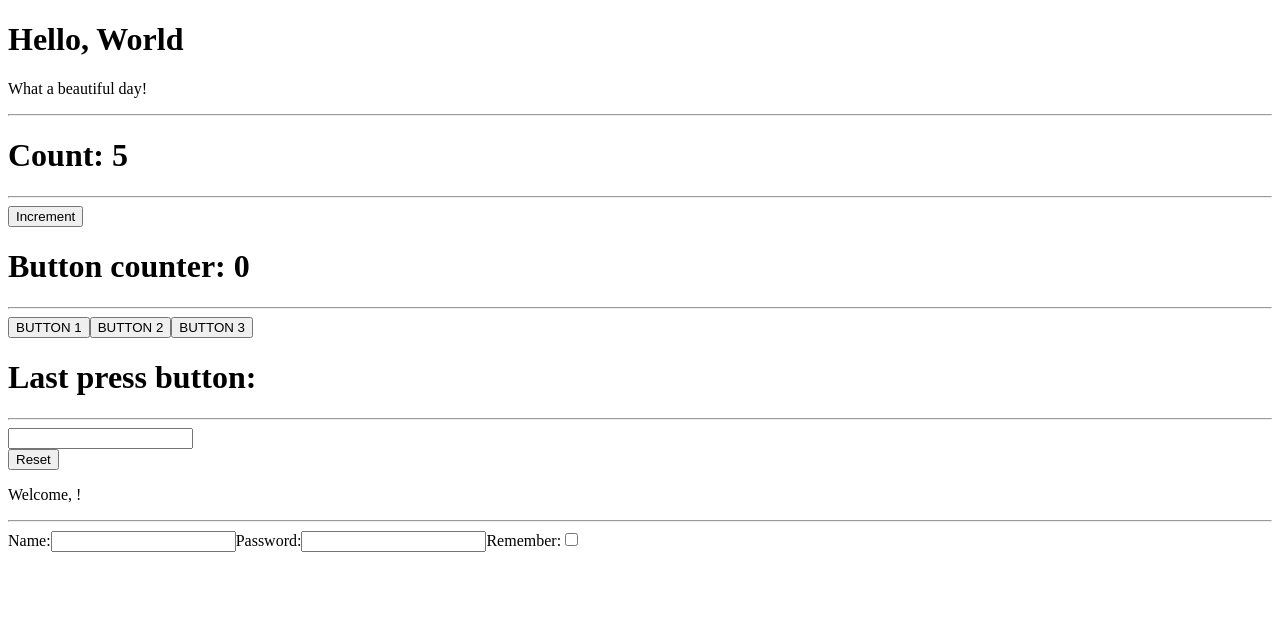
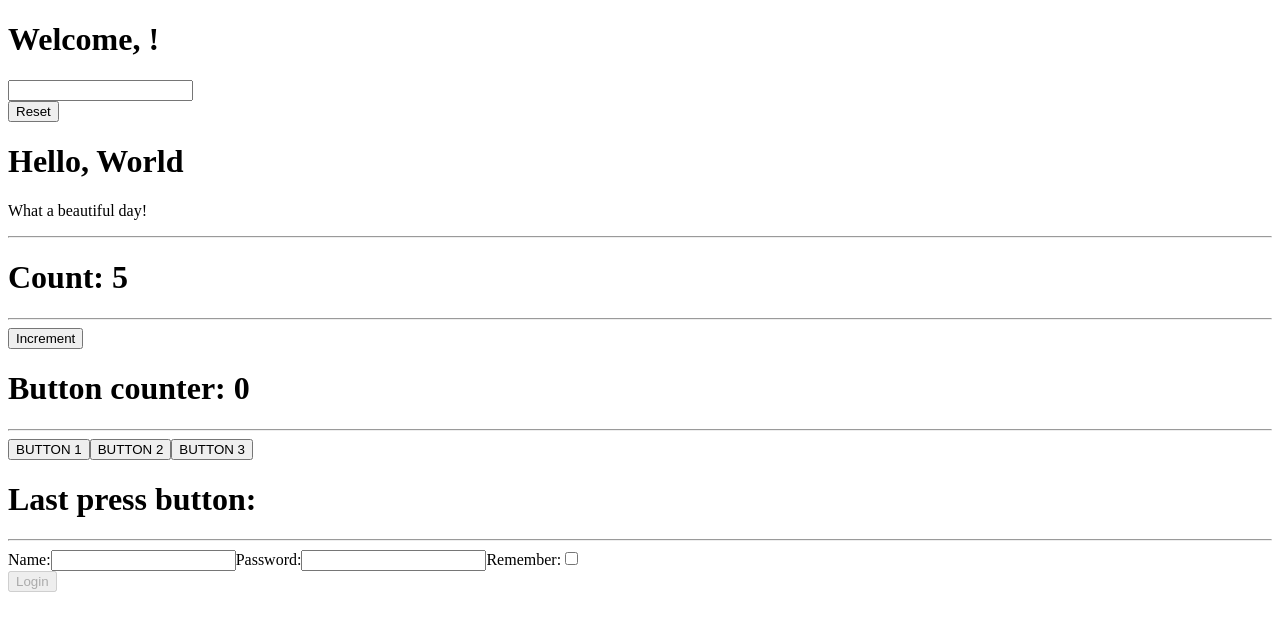
Before and after one commit to RavaMarghe/Esercizi-React, a React (Create React App) app in the folder my-app/: page / in a window 1280 px wide. Shown: the top 630 px of the page. Built offline with nearby package versions, Linux system fonts and the light colour scheme.

Commit message:
feat: add login button to Login.js

```diff
--- a/my-app/src/App.js
+++ b/my-app/src/App.js
@@ -10,6 +10,7 @@ export class App extends React.Component {
   render() {
     return (
       <div>
+        <InteractiveWelcome />
         <Hello />
         <hr />
         <Counter />
@@ -18,10 +19,8 @@ export class App extends React.Component {
         <hr />
         <ClickTracker />
         <hr />
-                <InteractiveWelcome />
-                <hr />
         <Login />
       </div>
-        )
+    );
   }
 }
--- a/my-app/src/InteractiveWelcome.js
+++ b/my-app/src/InteractiveWelcome.js
@@ -22,6 +22,7 @@ export class InteractiveWelcome extends React.Component {
   render() {
     return (
       <div>
+        <Welcome name={this.state.name} />
         <div>
           <input
             name="name"
@@ -33,8 +34,6 @@ export class InteractiveWelcome extends React.Component {
         <div>
           <button onClick={this.handleResetState}>Reset</button>
         </div>
-
-        <Welcome name={this.state.name} />
       </div>
     );
   }
--- a/my-app/src/Login.js
+++ b/my-app/src/Login.js
@@ -18,15 +18,22 @@ export class Login extends React.Component {
     });
   };
 
+  onLogin = (event) => {
+    event.preventDefault();
+    console.log(this.state);
+  };
+
   render() {
     return (
       <form>
+        <div>
           <label>
             Name:
             <input
               name="username"
               value={this.state.username}
               onChange={this.handleInputChange}
+              required
             />
           </label>
           <label>
@@ -36,6 +43,7 @@ export class Login extends React.Component {
               type="password"
               value={this.state.password}
               onChange={this.handleInputChange}
+              required
             />
           </label>
           <label>
@@ -47,6 +55,10 @@ export class Login extends React.Component {
               onChange={this.handleInputChange}
             />
           </label>
+        </div>
+        <div>
+          <button disabled={(this.state.username === "" || this.state.password === "")} onClick={this.onLogin}>Login</button>
+        </div>
       </form>
     );
   }
--- a/my-app/src/Welcome.js
+++ b/my-app/src/Welcome.js
@@ -5,7 +5,7 @@ export class Welcome extends React.Component {
     render() {
         return(
             <div>
-                <p>Welcome, <strong>{this.props.name}</strong>!</p>
+                <h1>Welcome, <strong>{this.props.name}</strong>!</h1>
                  {this.props.age && <Age age={this.props.age}/>}
             </div>
         )
```
Lines whose indentation alone changed are shown as unchanged.
